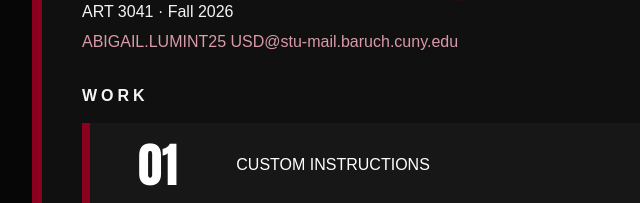
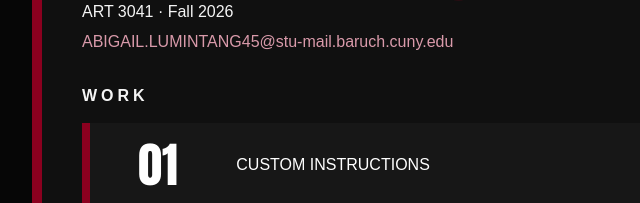
Before and after one commit to a-lumin/alumin, a plain HTML site: page index.html in a window 1280 px wide. Shown: the part 352-555 px from the top of the page, 128-768 px from the left. Drawn offline with Linux system fonts and the light colour scheme.

Commit message:
Update email address in index.html

```diff
--- a/index.html
+++ b/index.html
@@ -158,8 +158,8 @@
             </p>
 
             <p>
-                <a class="email" href="mailto:ABIGAIL.LUMINT25 USD@stu-mail.baruch.cuny.edu">
-                    ABIGAIL.LUMINT25 USD@stu-mail.baruch.cuny.edu
+                <a class="email" href="mailto:ABIGAIL.LUMINTANG45@stu-mail.baruch.cuny.edu">
+                    ABIGAIL.LUMINTANG45@stu-mail.baruch.cuny.edu
                 </a>
             </p>
 
```
